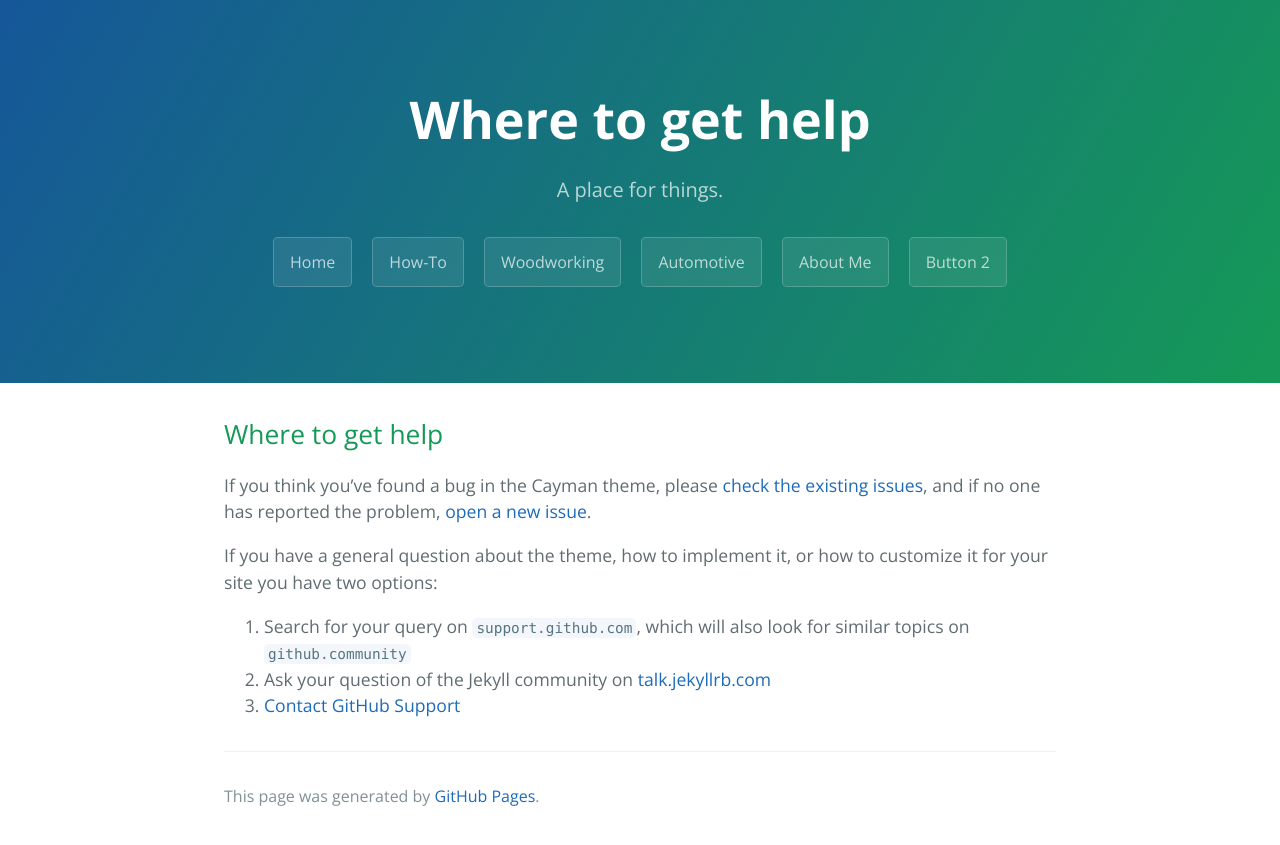
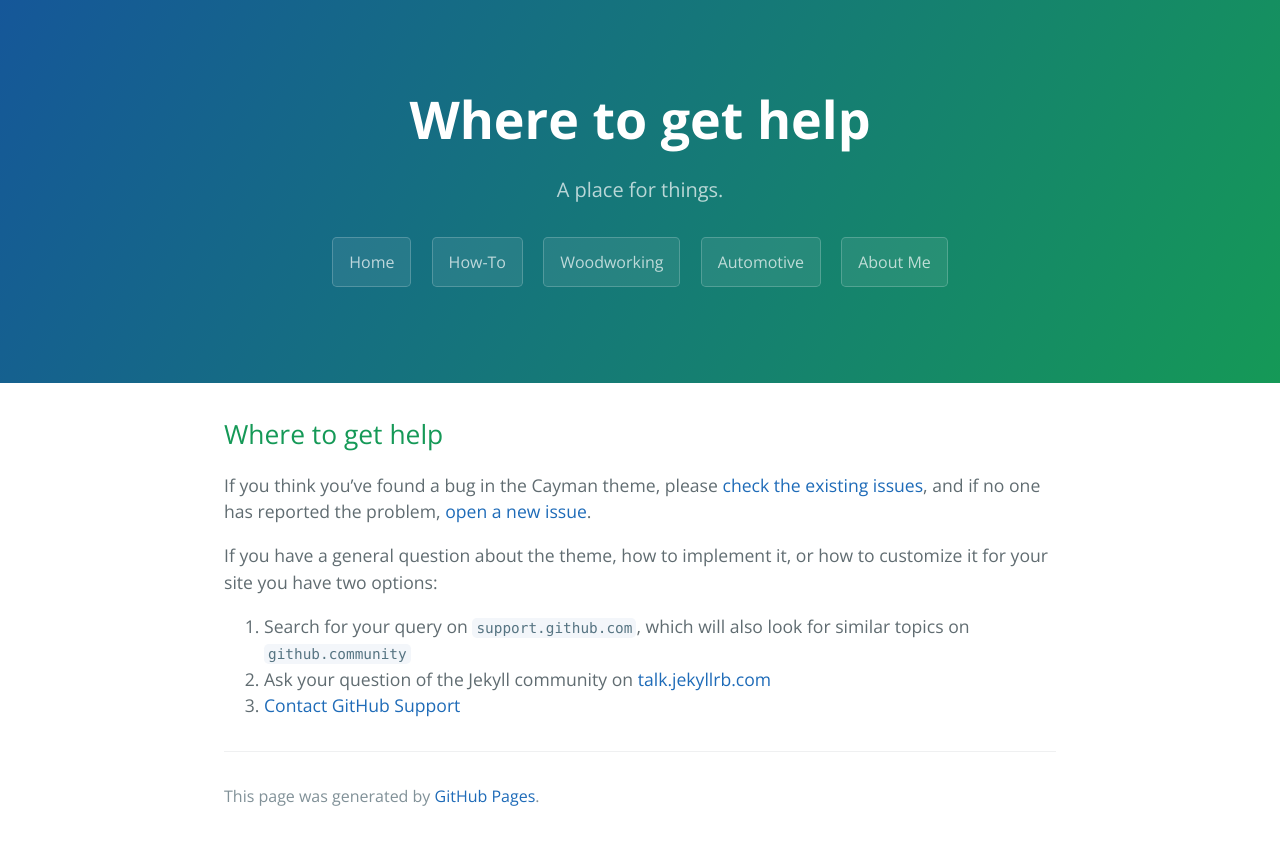
Before and after one commit to ognalysis/ognalysis.github.io, a Jekyll site: the page built from docs/SUPPORT.md, in a window 1280 px wide. Shown: the top 845 px of the page. Built offline with Jekyll 4.4.1, drawn with Linux system fonts in a browser that asks for light colours; our own code applies the rules of GitHub Pages for plain Markdown files.

Commit message:
Update default.html

```diff
--- a/_layouts/default.html
+++ b/_layouts/default.html
@@ -29,7 +29,6 @@
         <a href="" class="btn">About Me</a>
         <!-- <a href="" class="btn">Button 2</a> -->
       {% endif %}
-      <a href="" class="btn">Button 2</a>
     </header>
 
     <main id="content" class="main-content" role="main">
```
